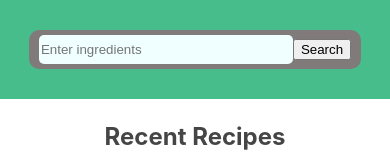
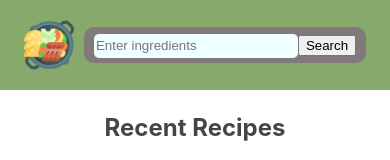
Before and after one commit to stefanpython/culinary-crafts, a React (Vite) app: page /#/ in a window 390 px wide. Shown: the top 160 px of the page. Built offline with nearby package versions, Linux system fonts and the light colour scheme; no server answers.

Commit message:
Add logo, change tab icon

```diff
--- a/index.html
+++ b/index.html
@@ -2,7 +2,7 @@
 <html lang="en">
   <head>
     <meta charset="UTF-8" />
-    <link rel="icon" type="image/svg+xml" href="/vite.svg" />
+    <link rel="icon" type="image/svg+xml" href="logo1.png" />
     <meta name="viewport" content="width=device-width, initial-scale=1.0" />
     <title>Culinary Crafts</title>
   </head>
--- a/src/components/Nav.css
+++ b/src/components/Nav.css
@@ -1,6 +1,6 @@
 .navbar {
-  background-color: rgb(70, 189, 139);
-  padding: 30px 0;
+  background-color: #87a96b;
+  padding: 20px 0;
   display: flex;
   justify-content: center;
   align-items: center;
@@ -21,13 +21,18 @@ input[type="text"] {
   background-color: azure;
   outline: none;
   width: 400px;
-  height: 25px;
+  height: 20px;
   color: black;
+}
+
+.logo {
+  height: 50px;
+  margin-right: 10px;
 }
 
 @media (max-width: 786px) {
   input[type="text"] {
     padding: 2px;
-    width: 250px;
+    width: 200px;
   }
 }
--- a/src/components/Nav.jsx
+++ b/src/components/Nav.jsx
@@ -16,6 +16,7 @@ function Nav() {
 
   return (
     <nav className="navbar">
+      <img className="logo" src="./logo2.png" alt="logo" />
       <div className="nav-container">
         <form onSubmit={handleSearch}>
           <input
--- a/src/components/Recipes.jsx
+++ b/src/components/Recipes.jsx
@@ -58,7 +58,7 @@ function Recipes() {
 
   return (
     <>
-      <h1>You have searched for: {searchQuery}</h1>
+      <h2>You have searched for: {searchQuery}</h2>
       <div className="recipe-grid">
         {recipeData.map((recipe) => (
           <div className="recipe-card" key={recipe.id}>
```
Also changed, not shown: public/logo1.png (added), public/logo2.png (added).
